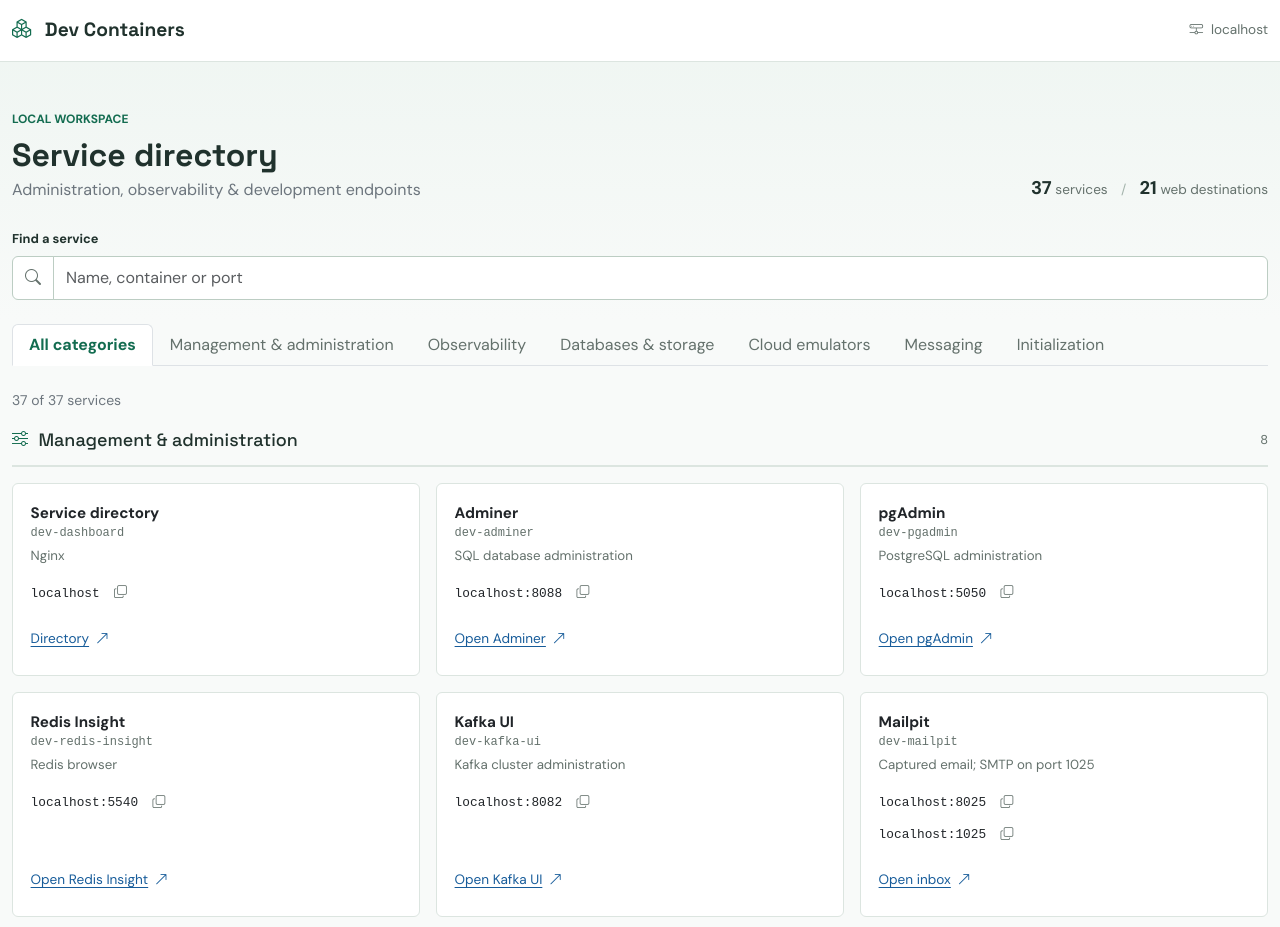
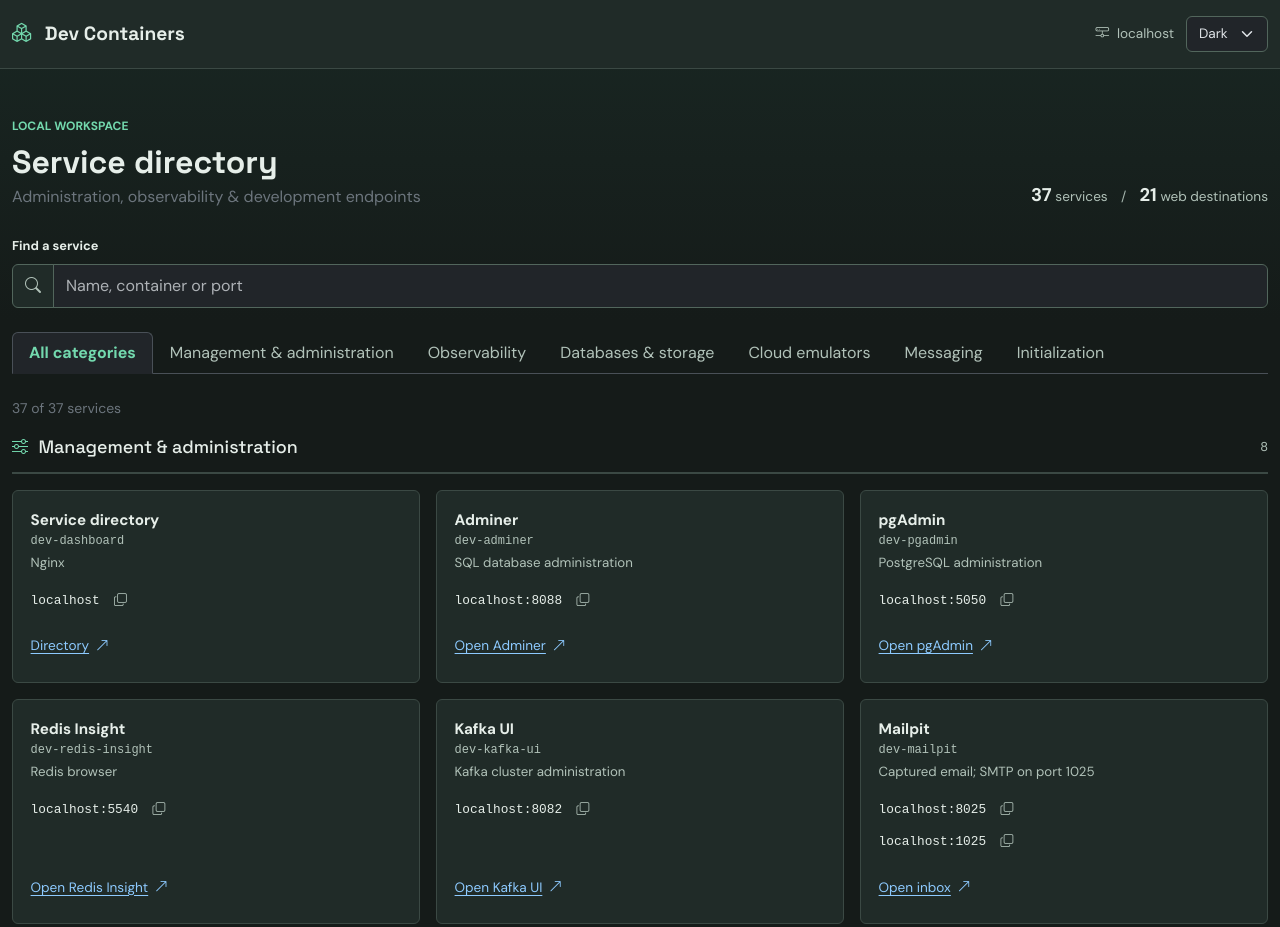
Before and after one commit to masoodaaw/local-dev-stack, a plain HTML site: page admin_ui/html/index.html in a window 1280 px wide. Shown: the top 927 px of the page. Drawn offline with nearby package versions, Linux system fonts and the light colour scheme.

Commit message:
themes for dashboard

```diff
--- a/admin_ui/html/index.html
+++ b/admin_ui/html/index.html
@@ -1,9 +1,9 @@
 <!doctype html>
-<html lang="en">
+<html lang="en" data-bs-theme="dark">
 <head>
   <meta charset="utf-8">
   <meta name="viewport" content="width=device-width, initial-scale=1">
-  <meta name="color-scheme" content="light">
+  <meta name="color-scheme" content="dark light">
   <meta http-equiv="cache-control" content="no-cache, no-store, must-revalidate">
   <meta http-equiv="pragma" content="no-cache">
   <meta http-equiv="expires" content="0">
@@ -14,12 +14,24 @@
   <link href="https://cdn.jsdelivr.net/npm/bootstrap-icons@1.11.3/font/bootstrap-icons.min.css" rel="stylesheet">
   <link href="https://fonts.googleapis.com/css2?family=DM+Sans:wght@400;500;600;700&family=Space+Grotesk:wght@500;600;700&display=swap" rel="stylesheet">
   <script>
+    let theme = "dark";
+    try {
+      const savedTheme = localStorage.getItem("dashboard-theme");
+      if (savedTheme === "light" || savedTheme === "dark") theme = savedTheme;
+    } catch {}
+    document.documentElement.dataset.bsTheme = theme;
     const assetVersion = `${Date.now()}-${Math.random().toString(36).slice(2)}`;
     const stylesheet = document.createElement("link");
     stylesheet.rel = "stylesheet";
     stylesheet.href = `styles.css?v=${assetVersion}`;
     document.head.append(stylesheet);
     document.addEventListener("DOMContentLoaded", () => {
+      const themeSelector = document.querySelector("#theme");
+      themeSelector.value = theme;
+      themeSelector.addEventListener("change", () => {
+        document.documentElement.dataset.bsTheme = themeSelector.value;
+        try { localStorage.setItem("dashboard-theme", themeSelector.value); } catch {}
+      });
       const script = document.createElement("script");
       script.src = `app.js?v=${assetVersion}`;
       document.body.append(script);
@@ -30,7 +42,14 @@
   <header class="topbar">
     <div class="container-xxl d-flex align-items-center justify-content-between gap-3 py-3">
       <a class="brand text-decoration-none" href="./"><i class="bi bi-boxes" aria-hidden="true"></i> Dev Containers</a>
-      <span class="host-label"><i class="bi bi-hdd-network me-2" aria-hidden="true"></i><span id="hostname"></span></span>
+      <div class="topbar-controls">
+        <span class="host-label"><i class="bi bi-hdd-network me-2" aria-hidden="true"></i><span id="hostname"></span></span>
+        <label for="theme" class="visually-hidden">Theme</label>
+        <select id="theme" class="form-select theme-select" aria-label="Theme">
+          <option value="dark">Dark</option>
+          <option value="light">Light</option>
+        </select>
+      </div>
     </div>
   </header>
   <main class="container-xxl py-4 py-lg-5">
--- a/admin_ui/html/styles.css
+++ b/admin_ui/html/styles.css
@@ -3,9 +3,29 @@
   --accent: #136c50;
   --line: #dce5e0;
   --muted: #64716c;
+  --surface: #fff;
+  --background: linear-gradient(180deg, #eef5f1 0, #f8faf9 320px);
+  --field-border: #bccdc3;
+  --hover: #e2ece6;
+  --card-hover: #b7ccc0;
+  --link: #175c9a;
 }
-body { background: linear-gradient(180deg, #eef5f1 0, #f8faf9 320px); color: var(--ink); font-family: "DM Sans", sans-serif; min-height: 100vh; letter-spacing: 0; }
-.topbar { background: #fff; border-bottom: 1px solid var(--line); }
+[data-bs-theme="dark"] {
+  --ink: #e6eee9;
+  --accent: #73d9ae;
+  --line: #3b4944;
+  --muted: #b1c2b9;
+  --surface: #202b28;
+  --background: linear-gradient(180deg, #192723 0, #151b19 320px);
+  --field-border: #52665c;
+  --hover: #34493e;
+  --card-hover: #668879;
+  --link: #8dcaff;
+}
+body { background: var(--background); color: var(--ink); font-family: "DM Sans", sans-serif; min-height: 100vh; letter-spacing: 0; }
+.topbar { background: var(--surface); border-bottom: 1px solid var(--line); }
+.topbar-controls { display: flex; align-items: center; justify-content: flex-end; gap: .75rem; min-width: 0; }
+.theme-select { width: auto; min-height: 36px; font-size: .85rem; }
 .brand { color: var(--ink); font-family: "Space Grotesk", sans-serif; font-size: 1.2rem; font-weight: 700; }
 .brand i { color: var(--accent); margin-right: .55rem; }
 .host-label { color: var(--muted); font-size: .85rem; overflow-wrap: anywhere; }
@@ -17,8 +37,9 @@ h2 { font-size: 1.12rem; margin: 0; }
 .totals strong { color: var(--ink); font-size: 1.15rem; }
 .totals span { margin: 0 .6rem; color: #a4b4ac; }
 .form-label { font-size: .8rem; font-weight: 700; }
-.form-control, .form-select, .input-group-text { border-color: #bccdc3; min-height: 44px; }
-.input-group-text { background: #fff; color: var(--muted); }
+.form-control, .form-select, .input-group-text { border-color: var(--field-border); min-height: 44px; }
+.theme-select { min-height: 36px; }
+.input-group-text { background: var(--surface); color: var(--muted); }
 .form-control:focus, .form-select:focus { border-color: var(--accent); box-shadow: 0 0 0 .2rem #136c5020; }
 .nav-tabs .nav-link { color: var(--muted); }
 .nav-tabs .nav-link.active { color: var(--accent); font-weight: 700; }
@@ -27,17 +48,17 @@ h2 { font-size: 1.12rem; margin: 0; }
 .section-heading > i { color: var(--accent); }
 .section-count { color: var(--muted); font-size: .8rem; margin-left: auto; }
 .service-grid { display: grid; grid-template-columns: repeat(3, minmax(0, 1fr)); gap: 1rem; margin-top: 1rem; }
-.service-card { display: flex; flex-direction: column; gap: .75rem; min-width: 0; padding: 1.1rem; border: 1px solid var(--line); border-radius: 6px; background: #fff; }
-.service-card:hover { border-color: #b7ccc0; }
+.service-card { display: flex; flex-direction: column; gap: .75rem; min-width: 0; padding: 1.1rem; border: 1px solid var(--line); border-radius: 6px; background: var(--surface); color: var(--ink); }
+.service-card:hover { border-color: var(--card-hover); }
 .service-name { font-weight: 700; font-size: .95rem; }
 .container-name { font-family: monospace; color: var(--muted); font-size: .75rem; overflow-wrap: anywhere; }
 .service-note { color: var(--muted); font-size: .83rem; margin-top: .2rem; }
 .endpoints { font-family: monospace; font-size: .8rem; overflow-wrap: anywhere; }
 .endpoint-line { display: flex; align-items: center; gap: .3rem; }
 .copy-button { border: 0; background: transparent; color: var(--muted); flex: 0 0 32px; width: 32px; height: 32px; border-radius: 4px; }
-.copy-button:hover, .copy-button:focus-visible { background: #e2ece6; color: var(--accent); }
+.copy-button:hover, .copy-button:focus-visible { background: var(--hover); color: var(--accent); }
 .destinations { display: flex; flex-wrap: wrap; gap: .4rem .8rem; margin-top: auto; }
-.destination { font-size: .85rem; color: #175c9a; text-underline-offset: 3px; display: inline-flex; align-items: center; gap: .4rem; min-height: 36px; }
+.destination { font-size: .85rem; color: var(--link); text-underline-offset: 3px; display: inline-flex; align-items: center; gap: .4rem; min-height: 36px; }
 .endpoint-type { color: var(--muted); font-size: .8rem; }
 .empty-state { text-align: center; padding: 3rem 1rem; color: var(--muted); }
 a:focus-visible, button:focus-visible { outline: 2px solid var(--accent); outline-offset: 3px; }
@@ -47,7 +68,7 @@ a:focus-visible, button:focus-visible { outline: 2px solid var(--accent); outlin
 @media (max-width: 767px) {
   h1 { font-size: 1.65rem; }
   .brand { font-size: 1rem; }
-  .host-label { max-width: 40%; font-size: .75rem; }
+  .host-label { min-width: 0; font-size: .75rem; }
   .service-grid { grid-template-columns: minmax(0, 1fr); }
 }
 @media (prefers-reduced-motion: no-preference) {
```
